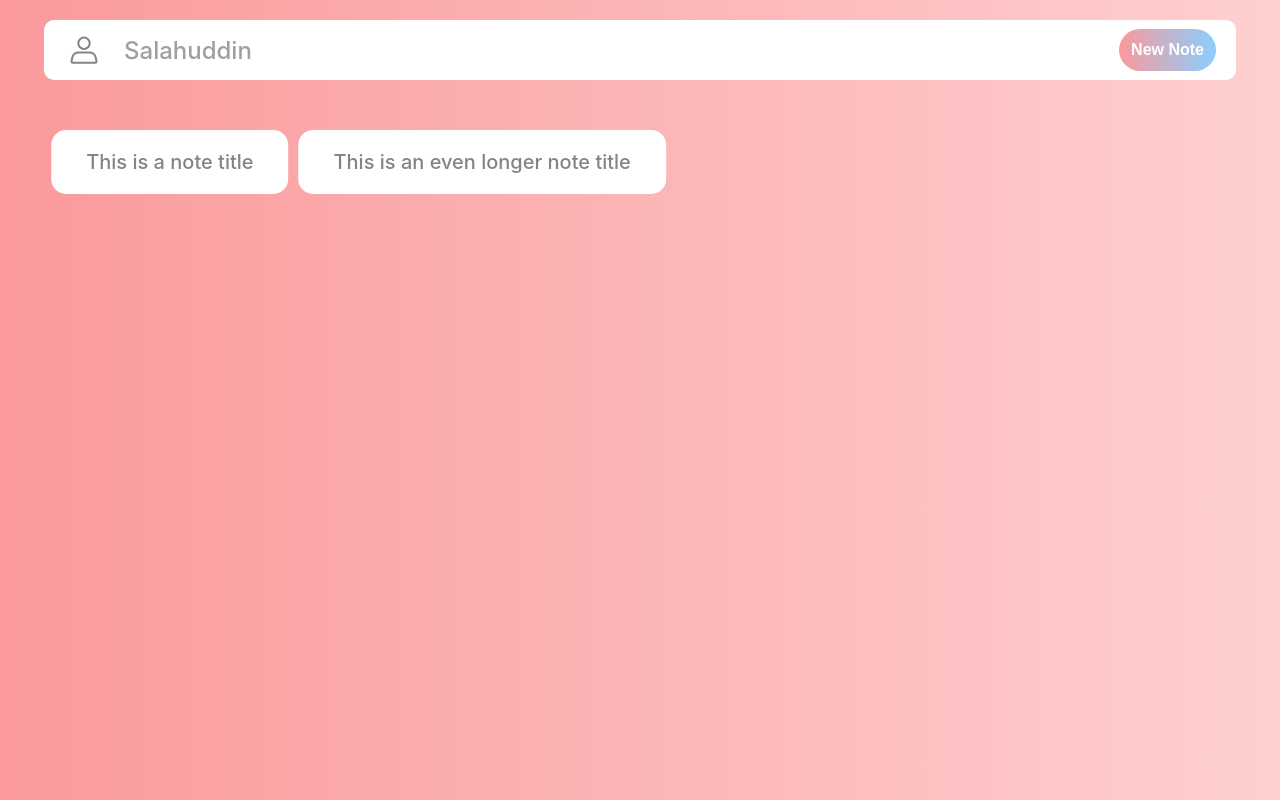
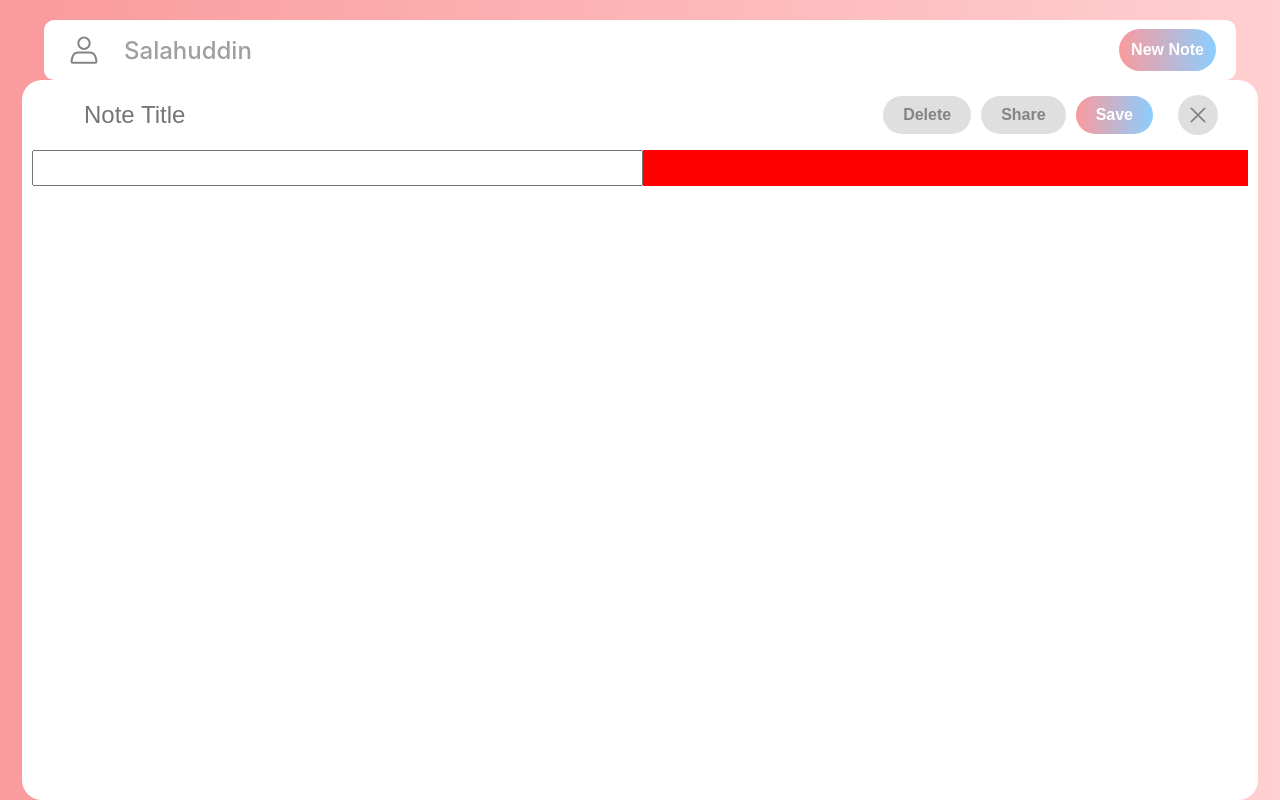
Before and after one commit to Saiby100/markdown-webapp, a React (Create React App) app in the folder client/: page /notes/1 in a window 1280 px wide. Built offline with nearby package versions, Linux system fonts and the light colour scheme.

Commit message:
Updated notes page

```diff
--- a/client/src/pages/notes.js
+++ b/client/src/pages/notes.js
@@ -1,10 +1,30 @@
 import React from "react";
 import "./styles/notes.scss"
 import Toolbar from "../components/toolbar";
+import { TextButton, RoundIconButton } from "../components/button";
 
 const NotePopup = ({noteTitle, noteBody}) => {
     return (
-        <div>
+        <div class="popup-bg">
+            <div class="header">
+                <input type="text" placeholder={noteTitle}/>
+
+                <div class="buttons">
+                    <div class="text-buttons">
+                        <TextButton text="Delete" plain={true} />
+                        <TextButton text="Share" plain={true} />
+                        <TextButton text="Save" />
+                    </div>
+                    <div class="icon-buttons">
+                        <RoundIconButton icon="/x.svg"/>
+                    </div>
+                </div>
+            </div>
+
+            <div class="note-area">
+                <textarea id="markdown"></textarea>
+                <div class="note-preview"></div>
+            </div>
 
         </div>
     );
@@ -24,9 +44,13 @@ const Note = ({title, body}) => {
 
 const NotesPage = () => {
 
+    const openNewNote = () => {
+
+    }
+
     return (
-        <div class="notes-background">
-            <Toolbar username="Salahuddin" />
+        <div class="background">
+            <Toolbar username="Salahuddin" newNotePress={openNewNote}/>
 
             <div class="note-list">
                 <Note
@@ -36,6 +60,8 @@ const NotesPage = () => {
                     title="This is an even longer note title"
                     body="This is the even longer note body"/>
             </div>
+
+            <NotePopup noteTitle="Note Title" noteBody="This is the note body"/>
         </div>
     );
 }
--- a/client/src/pages/styles/notes.scss
+++ b/client/src/pages/styles/notes.scss
@@ -1,10 +1,5 @@
 @import "../../resources/colors";
 @import "../../resources/utils";
-
-.notes-background {
-    background: linear-gradient(to right, $primary-colour-dark, $primary-colour-light);
-    width: 100%;
-    height: 100vh;
 
 .note-list {
     display: flex;
@@ -29,4 +24,69 @@
         }
     }
 }
+
+.popup-bg {
+    background-color: white;
+    position: absolute;
+    left: 50%;
+    transform: translateX(-50%);
+    width: 95%;
+    top: 10%;
+    border-radius: px-to-rem(20);
+    padding: 0px px-to-rem(10);
+    height: 90%;
+
+    .header {
+        display: flex;
+        justify-content: space-between;
+        padding: px-to-rem(15);
+        padding-left: px-to-rem(50);
+        padding-right: px-to-rem(30);
+
+        input {
+            font-size: px-to-rem(24);
+            border: none;
+            color: $text-colour-dark;
+            width: 50%;
+
+            &:focus {
+                outline: none;
             }
+        }
+
+        .buttons {
+            display: flex;
+            gap: px-to-rem(15);
+            align-items: center;
+
+            .text-buttons {
+                display: flex;
+                gap: px-to-rem(10);
+                margin-right: px-to-rem(10);
+
+                button {
+                    font-size: px-to-rem(16);
+                    padding: px-to-rem(10) px-to-rem(20);
+                    border-radius: px-to-rem(50);
+                }
+            }
+        }
+    }
+
+    .note-area {
+        position: relative;
+        display: flex;
+
+        textarea {
+            width: 50%;
+            resize: none;
+        }
+
+        div {
+            background-color: red;
+            width: 50%;
+        }
+
+    }
+
+}
```
Lines whose indentation alone changed are shown as unchanged.
